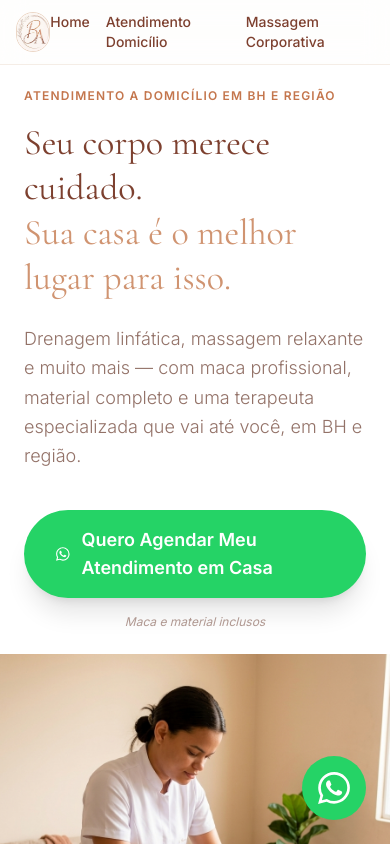
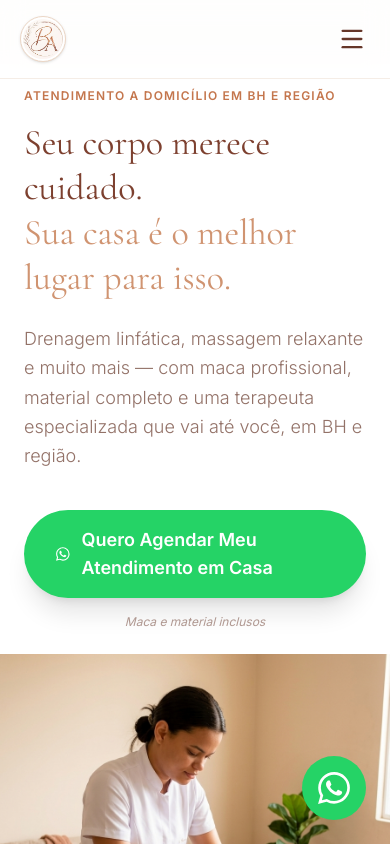
Before and after one commit to arthursl12/bhrunaestetica, a React (Vite) app: page /domicilio in a window 390 px wide. Shown: the top 844 px of the page. Built offline with nearby package versions, Linux system fonts and the light colour scheme; a web font is replaced by a local one.

Commit message:
feat: implement responsive Navbar with hamburger menu for mobile

```diff
--- a/src/App.tsx
+++ b/src/App.tsx
@@ -21,6 +21,8 @@ import {
   CheckCircle2,
   HelpCircle,
   FileText,
+  Truck,
+  ShieldCheck,
   MessageSquare,
   TrendingUp,
   Smile,
--- a/src/components/Shared.tsx
+++ b/src/components/Shared.tsx
@@ -1,7 +1,7 @@
-import React from 'react';
-import { motion } from 'motion/react';
+import React, { useState } from 'react';
+import { motion, AnimatePresence } from 'motion/react';
 import { Link } from 'react-router-dom';
-import { Instagram } from 'lucide-react';
+import { Instagram, Menu, X } from 'lucide-react';
 
 export const WHATSAPP_LINK = "https://wa.me/553191422212";
 
@@ -11,28 +11,114 @@ export const trackEvent = (action: string) => {
   }
 };
 
-export const Navbar = () => (
-  <nav className="fixed top-0 left-0 right-0 z-50 bg-white/80 backdrop-blur-md border-b border-brand-100 px-4 py-3">
-    <div className="max-w-7xl mx-auto flex justify-between items-center">
-      <Link to="/" className="flex items-center gap-2 group">
-        <img src="/logo.jpg" alt="Logo" className="h-10 w-10 rounded-full border border-brand-200 transition-transform group-hover:scale-110" />
-        <span className="font-serif text-brand-900 font-bold text-lg hidden md:block">Bhruna Azevedo</span>
-      </Link>
-      <div className="flex gap-4 md:gap-8">
-        <Link to="/" className="text-brand-800 hover:text-brand-500 font-medium transition-colors text-sm md:text-base">Home</Link>
-        <Link to="/domicilio" className="text-brand-800 hover:text-brand-500 font-medium transition-colors text-sm md:text-base">Atendimento Domicílio</Link>
-        <Link to="/massagemcorporativa" className="text-brand-800 hover:text-brand-500 font-medium transition-colors text-sm md:text-base">Massagem Corporativa</Link>
+export const Navbar = () => {
+  const [isOpen, setIsOpen] = useState(false);
+
+  const navLinks = [
+    { name: 'Home', path: '/' },
+    { name: 'Atendimento Domicílio', path: '/domicilio' },
+    { name: 'Massagem Corporativa', path: '/massagemcorporativa' },
+  ];
+
+  return (
+    <nav className="fixed top-0 left-0 right-0 z-50 bg-white/80 backdrop-blur-md border-b border-brand-100 px-4 py-3">
+      <div className="max-w-7xl mx-auto flex justify-between items-center relative">
+        {/* Brand/Logo Area with protection padding */}
+        <Link to="/" className="flex items-center gap-3 group z-50 p-1">
+          <div className="p-0.5 rounded-full border border-brand-200 bg-white shadow-sm transition-transform group-hover:scale-105">
+            <img
+              src="/logo.jpg"
+              alt="Logo"
+              className="h-10 w-10 md:h-12 md:w-12 rounded-full object-cover"
+            />
+          </div>
+          <span className="font-serif text-brand-900 font-bold text-lg hidden sm:block">Bhruna Azevedo</span>
+        </Link>
+
+        {/* Desktop Navigation */}
+        <div className="hidden lg:flex gap-8">
+          {navLinks.map((link) => (
+            <Link
+              key={link.path}
+              to={link.path}
+              className="text-brand-800 hover:text-brand-500 font-medium transition-colors text-base"
+            >
+              {link.name}
+            </Link>
+          ))}
+        </div>
+
+        {/* Mobile Menu Button */}
+        <button
+          onClick={() => setIsOpen(!isOpen)}
+          className="lg:hidden p-2 text-brand-900 z-50 hover:bg-brand-50 rounded-lg transition-colors"
+          aria-label={isOpen ? "Fechar Menu" : "Abrir Menu"}
+        >
+          {isOpen ? <X size={28} /> : <Menu size={28} />}
+        </button>
+
+        {/* Mobile Menu Overlay */}
+        <AnimatePresence>
+          {isOpen && (
+            <motion.div
+              initial={{ opacity: 0, y: -20 }}
+              animate={{ opacity: 1, y: 0 }}
+              exit={{ opacity: 0, y: -20 }}
+              className="absolute top-full left-0 right-0 bg-white border-b border-brand-100 lg:hidden overflow-hidden shadow-2xl z-40 rounded-b-2xl mt-1"
+            >
+              <div className="flex flex-col p-6 gap-6">
+                {navLinks.map((link, index) => (
+                  <motion.div
+                    key={link.path}
+                    initial={{ opacity: 0, x: -10 }}
+                    animate={{ opacity: 1, x: 0 }}
+                    transition={{ delay: index * 0.1 }}
+                  >
+                    <Link
+                      to={link.path}
+                      onClick={() => setIsOpen(false)}
+                      className="text-brand-800 hover:text-brand-500 font-serif text-xl font-medium flex items-center justify-between border-b border-brand-50 pb-3 transition-colors group"
+                    >
+                      {link.name}
+                      <motion.div
+                        whileHover={{ x: 5 }}
+                        className="text-brand-300 group-hover:text-brand-500"
+                      >
+                        <X size={16} className="rotate-45" />
+                      </motion.div>
+                    </Link>
+                  </motion.div>
+                ))}
+              </div>
+            </motion.div>
+          )}
+        </AnimatePresence>
+
+        {/* Background Overlay for Mobile Menu */}
+        <AnimatePresence>
+          {isOpen && (
+            <motion.div
+              initial={{ opacity: 0 }}
+              animate={{ opacity: 1 }}
+              exit={{ opacity: 0 }}
+              onClick={() => setIsOpen(false)}
+              className="fixed inset-0 bg-brand-900/10 backdrop-blur-sm -z-10 lg:hidden h-screen w-screen"
+              style={{ top: '64px' }}
+            />
+          )}
+        </AnimatePresence>
       </div>
-    </div>
-  </nav>
-);
+    </nav>
+  );
+};
 
-export const FadeIn = ({ children, delay = 0 }: { children: React.ReactNode, delay?: number }) => (
+export const FadeIn = ({ children, delay = 0, className }: { children: React.ReactNode, delay?: number, className?: string, key?: React.Key }) => (
   <motion.div
     initial={{ opacity: 0, y: 20 }}
     whileInView={{ opacity: 1, y: 0 }}
     viewport={{ once: true, margin: "-100px" }}
     transition={{ duration: 0.6, delay }}
+    className={className}
   >
     {children}
   </motion.div>
```
